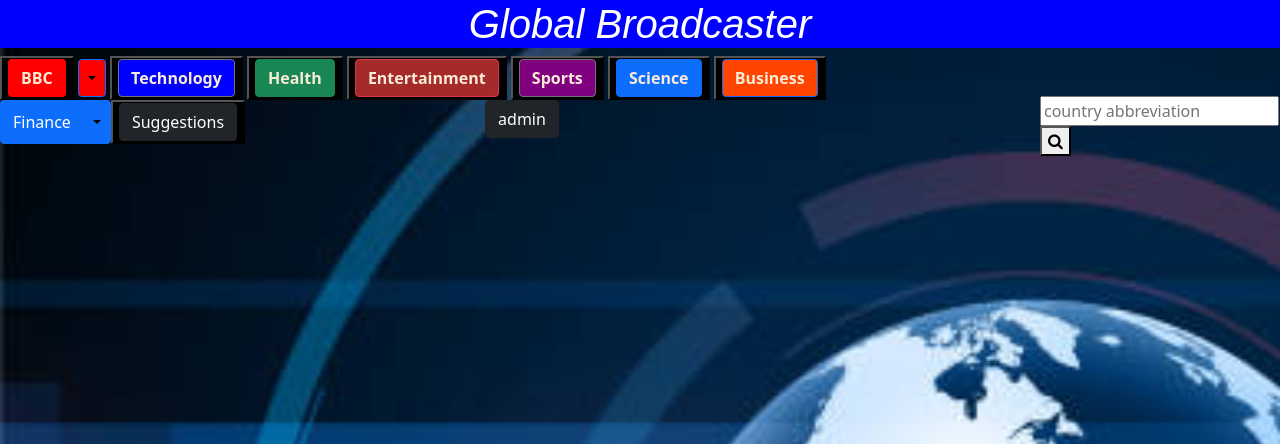
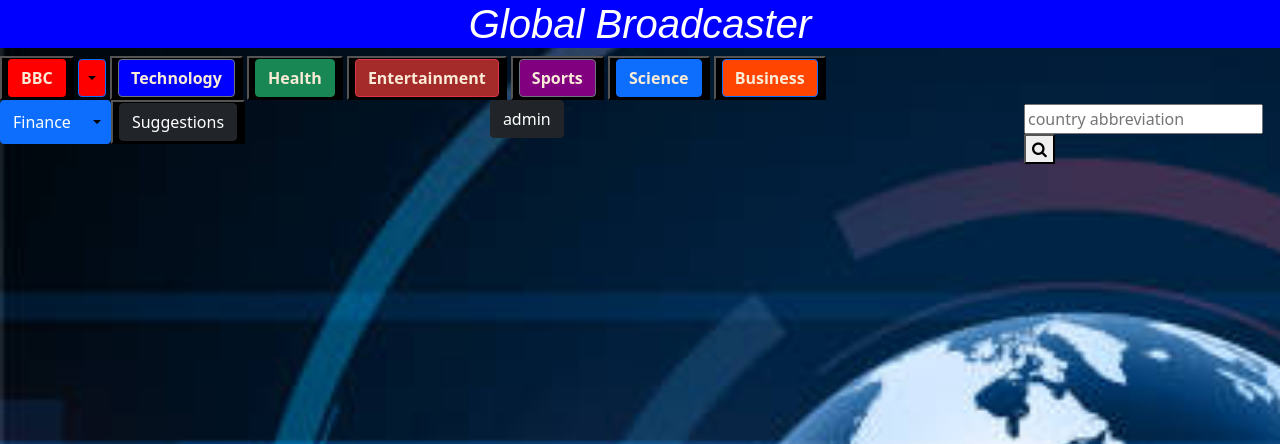
Before and after one commit to 2002rahuls/News_web_app, a Django app: page / in a window 1280 px wide. Shown: the top 444 px of the page. Run offline with Django 4.2, Linux system fonts and the light colour scheme; data that the repository does not hold is empty.

Commit message:
change in searchbox

```diff
--- a/news_api/templates/news_api/home.html
+++ b/news_api/templates/news_api/home.html
@@ -66,17 +66,18 @@
                 <li><a class="dropdown-item" style=" background-color:rgb(10, 101, 221);color: white;font-weight: bolder;" href="{% url 'home' %}?q=money">Capitalize</a></li>
               </ul>
               <button class="button"style="background-color:black;"><a class="btn btn-dark" href="#contact">Suggestions</a></button>
-              <buton class="button" style=" padding-left:15rem"><a class="btn btn-dark" href="http://127.0.0.1:30021/admin">admin</a></button>
+              <buton class="button" style=" padding-left:15.3rem "><a class="btn btn-dark" href="http://127.0.0.1:30021/admin">admin</a></button>
             </div>
       </div>
 </nav>
 
-<div class="search-container" style="z-index:-1;position:absolute;" >
-    <form action="" method="get" style="margin-left:5 rem; padding-left: 65rem;position: relative;top: -3rem;">
+
+    <form action="" method="get" style="margin-left:5 rem; padding-left: 64rem; position: relative;top: -2.5rem;">
         <input type="text" name="country" placeholder="country abbreviation">
       <button type="submit" value="Search"><i class="fa fa-search"></i></button>
+
     </form>
-  </div>
+
 
 
 
```
